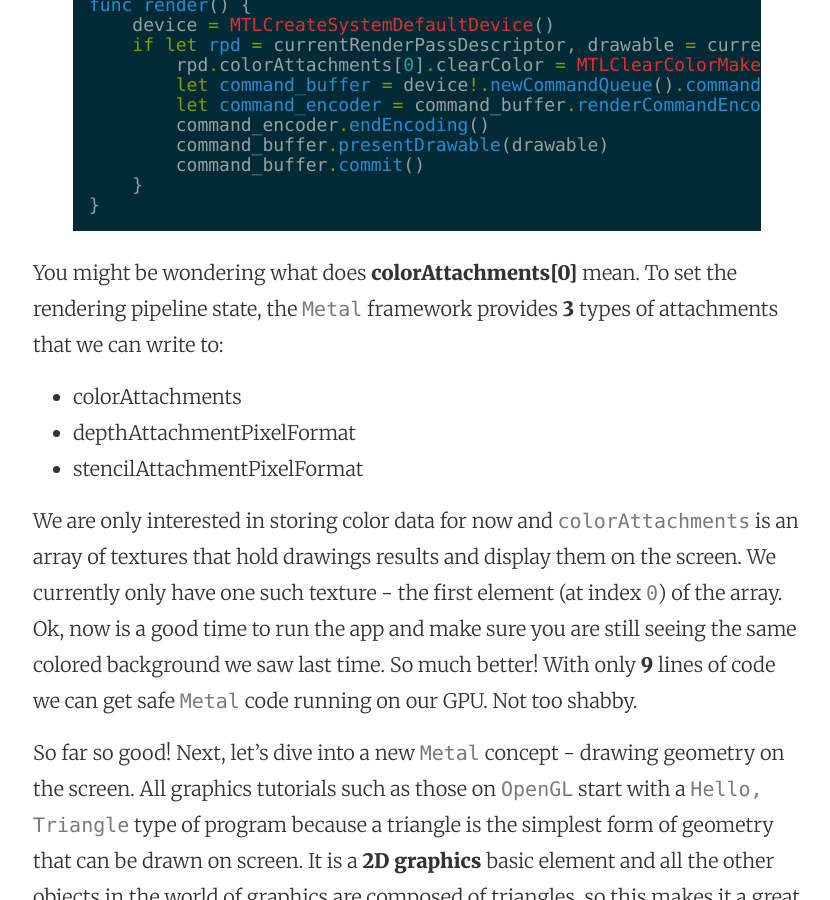
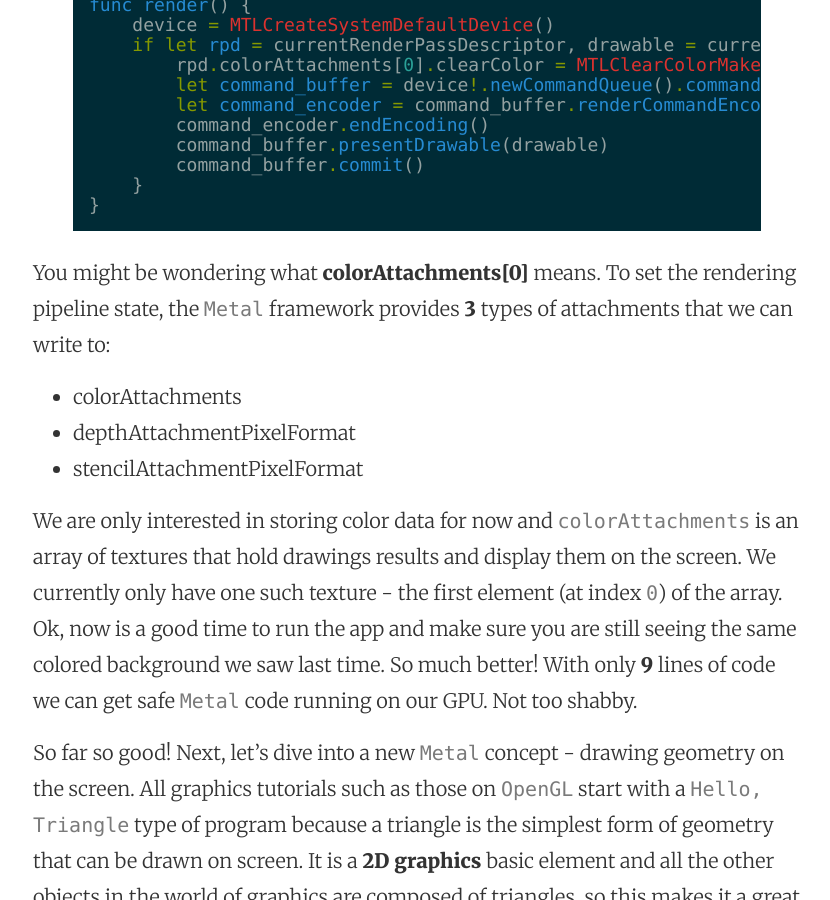
Before and after one commit to mhorga/mhorga.github.io, a Jekyll site: the page built from _posts/2016-01-18-using-metalkit-part-2.markdown, in a window 1280 px wide and 900 px high, scrolled down 1384 px. Shown: the whole window, without its empty margins (223-1053 px from the left). Built offline with Jekyll 4.4.1, drawn with Linux system fonts in a browser that asks for light colours.

Commit message:
Post update: Using MetalKit part 2

```diff
--- a/_posts/2016-01-18-using-metalkit-part-2.markdown
+++ b/_posts/2016-01-18-using-metalkit-part-2.markdown
@@ -45,7 +45,7 @@
 }
 {% endhighlight %}
 
-You might be wondering what does __colorAttachments[0]__ mean. To set the rendering pipeline state, the `Metal` framework provides __3__ types of attachments that we can write to:
+You might be wondering what __colorAttachments[0]__ means. To set the rendering pipeline state, the `Metal` framework provides __3__ types of attachments that we can write to:
 
 - colorAttachments
 - depthAttachmentPixelFormat
```
